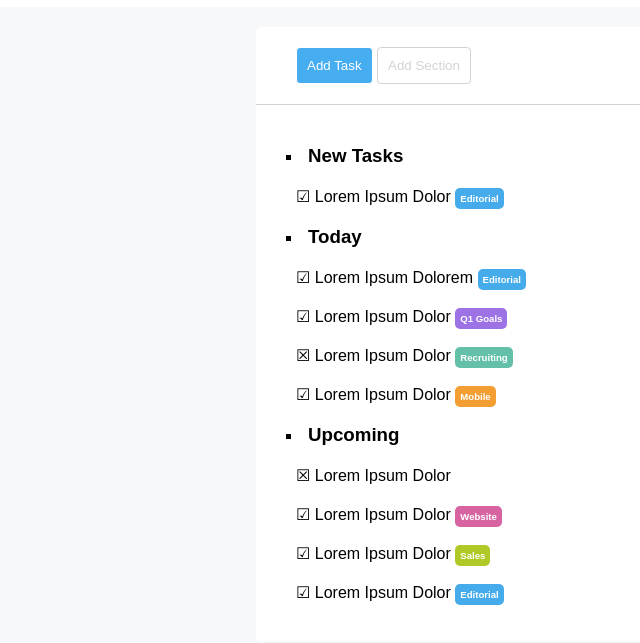
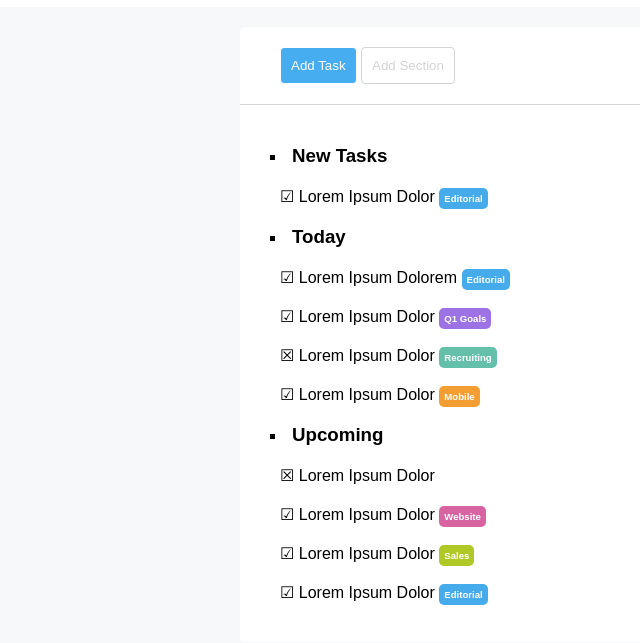
Before and after one commit to didebbo/html-css-toboolist, a plain HTML site: page index.html in a window 1280 px wide. Shown: the part 63-706 px from the top of the page, without its empty margins (0-640 px from the left). Drawn offline with Linux system fonts and the light colour scheme.

Commit message:
fix: main size

```diff
--- a/css/style.css
+++ b/css/style.css
@@ -33,7 +33,8 @@ h1 {
 
 .main-container {
     border-radius: 5px;
-    width: 60%;
+    min-width: 800px;
+    width: 50%;
     margin: 20px auto;
     background-color: #fff;
 }
```
